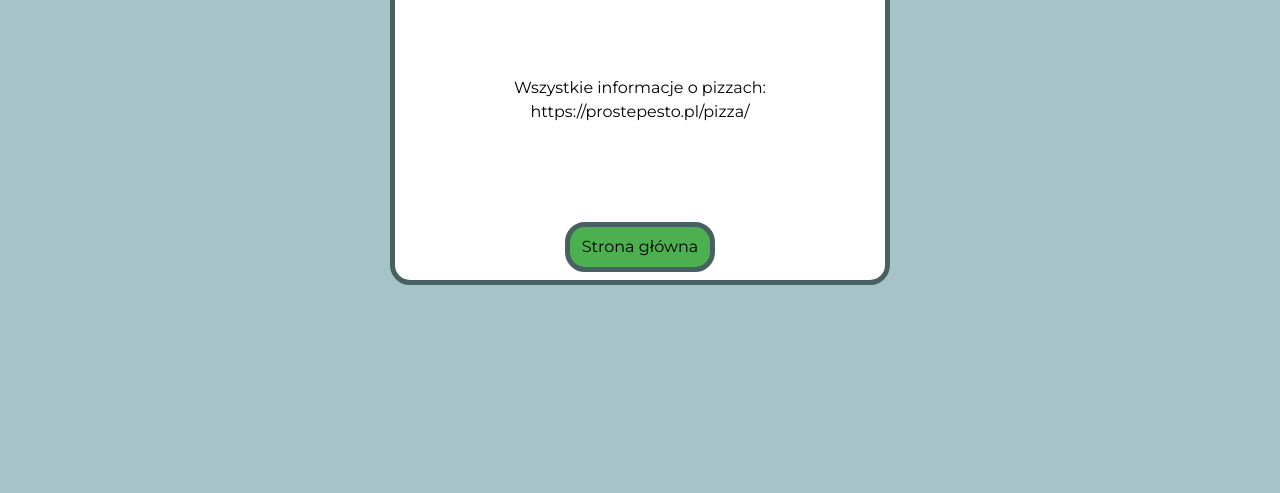
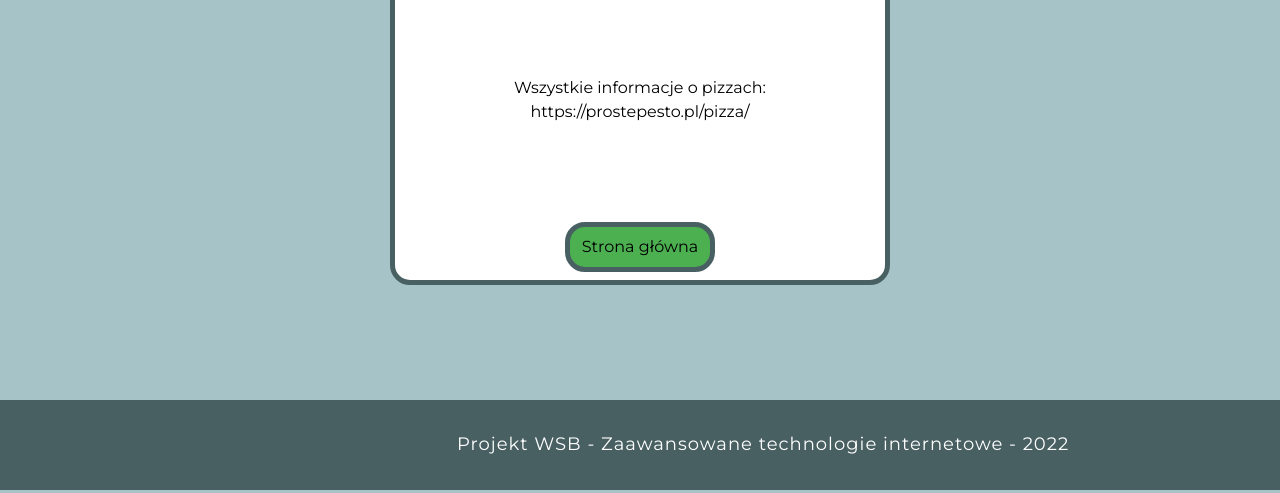
Before and after one commit to TheDomel/PizzaBlog, a plain HTML site: page about.html in a window 1280 px wide. Shown: the part 307-800 px from the top of the page. Drawn offline with nearby package versions, Linux system fonts and the light colour scheme.

Commit message:
Finalna wersja z poprawkami

```diff
--- a/about.html
+++ b/about.html
@@ -34,5 +34,10 @@
         </div>
     </div>
     </main>
+    <footer1>
+        <p>Projekt WSB - Zaawansowane technologie internetowe - 2022</p>
+    </footer1>
+    <script src="sw.js"></script>
+    <script src="bower_components/scrollreveal/dist/scrollreveal.min.js"></script>
 </body>
 </html>
--- a/style.css
+++ b/style.css
@@ -80,9 +80,25 @@ h3 {
 }
 
 footer {
-    padding: 20px 30px;
+    padding: 40px 30px;
     background-color: rgb(73, 96, 99);
     margin-top: 10px;
+}
+
+footer1 {
+  display: flex;
+  position: static;
+  padding: 20px 30px;
+  background-color: rgb(73, 96, 99);
+  margin-top: 246px;
+}
+
+footer1 p {
+  text-align: center;
+  position: static;
+  color: white;
+  letter-spacing: 1px;
+  line-height: 1;
 }
 
 footer p {
@@ -226,11 +242,30 @@ header h1 {
   }
   header1 h1 {
     text-align: center;
+    position: center;
     margin: 20%;
     font-size: 40px;
     background-color: rgba(255, 255, 255, 0);
     text-transform: uppercase;
     letter-spacing: 10px;
+}
+
+  footer1 {
+    display: flex;
+    position: flex;
+    padding: 33px 30px;
+    background-color: rgb(73, 96, 99);
+    margin-top: 9%;
+}
+
+  footer1 p {
+    text-align: center;
+    position: relative;
+    left: 35%;
+    color: white;
+    letter-spacing: 1px;
+    font-size: 18px;
+    line-height: 1.3;
 }
 
 }
```
